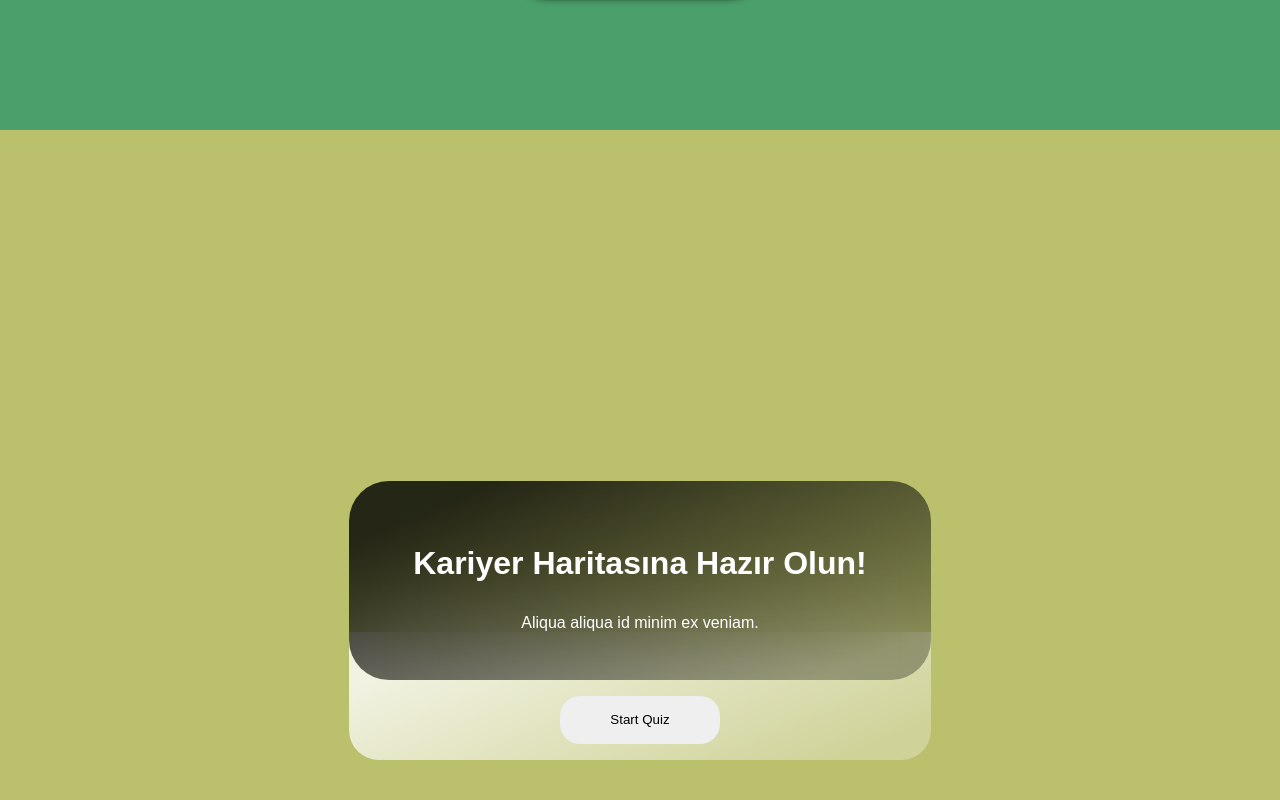
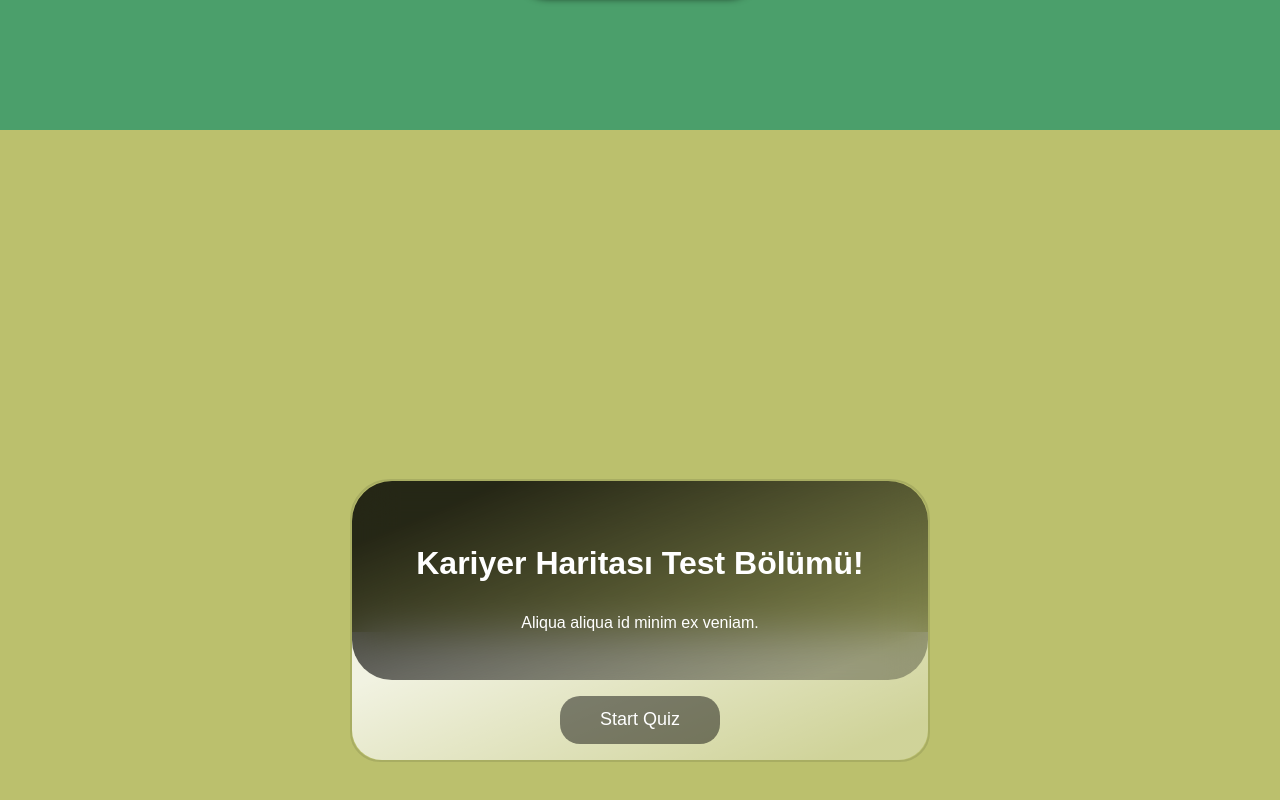
Before and after one commit to serhhan/kariyer-haritam, a React (Create React App) app: page / in a window 1280 px wide. Shown: the part 700-1500 px from the top of the page. Built offline with nearby package versions, Linux system fonts and the light colour scheme.

Commit message:
quiz section style update

```diff
--- a/src/Components/QuestionContainer/QuestionContainer.js
+++ b/src/Components/QuestionContainer/QuestionContainer.js
@@ -1,6 +1,6 @@
 import React from "react";
-import Question from "../Question";
-import Options from "../Options";
+import Question from "../Question/Question";
+import Options from "../Options/Options";
 
 import "./QuestionContainer.scss"
 
@@ -13,8 +13,8 @@ const QuestionContainer = ({
 }) => {
   return (
     <div className="question-container">
-      <Question className="questions" question={question} index = {index}/>
-      <Options className="options" handleIndex = {handleIndex} calculatePoint = {calculatePoint} fields = {fields} index ={index}/>
+      <Question question={question} index = {index}/>
+      <Options handleIndex = {handleIndex} calculatePoint = {calculatePoint} fields = {fields} index ={index}/>
     </div>
   );
 };
--- a/src/Components/QuestionIndex/QuestionIndex.js
+++ b/src/Components/QuestionIndex/QuestionIndex.js
@@ -7,12 +7,12 @@ const QuestionIndex = ({ handleStartGame }) => (
   <div>
     <div className="IndexContainer">
       <div className="firstContainer">
-        <h1>Kariyer Haritasına Hazır Olun!</h1>
+        <h1>Kariyer Haritası Test Bölümü!</h1>
         <p>Aliqua aliqua id minim ex veniam.</p>
       </div>
       <div className="secondContainer">
         <button onClick={handleStartGame}>
-        Start Quiz
+          <span>Start Quiz</span>
         </button>
       </div>
     </div>
--- a/src/Components/QuestionIndex/QuestionIndex.scss
+++ b/src/Components/QuestionIndex/QuestionIndex.scss
@@ -1,6 +1,7 @@
 $bg-color:linear-gradient(157.61deg, rgba(0, 0, 0, 0.8) 14.53%, rgba(0, 0, 0, 0.3) 89.08%);
 $bg-color2: linear-gradient(157.61deg, rgba(255, 255, 255, 0.8) 14.53%, rgba(255, 255, 255, 0.3) 89.08%);
 $font-color: white;
+$btn-color: rgba(0, 0, 0, 0.466);
 
 .IndexContainer{
 
@@ -8,6 +9,8 @@ $font-color: white;
     display:flex;
     flex-direction: column;
     align-items: center;
+    border: 2px solid rgba(0, 0, 0, 0.1 );
+    border-radius: 40px 40px 30px 30px;
 
     .firstContainer{
         display:flex;
@@ -16,7 +19,7 @@ $font-color: white;
         flex-direction: column;
         align-items: center;
         background: $bg-color;
-        backdrop-filter: blur(40px);
+        backdrop-filter: blur(20px);
         color: $font-color;
         border-radius: 40px;
         padding: 4rem 4rem 2rem 4rem;
@@ -48,5 +51,15 @@ $font-color: white;
         margin: 2rem 0 0 0;
         border-radius: 20px;
         border:none;
+        background: $btn-color;
+
+        //hover vs animasyonlar eklenecek
+
+        span{
+            font-family: 'Montserrat', sans-serif;
+            color: $font-color;
+            font-size: 18px;
+            font-weight: 500;
+        }
     }
 }
```
Also changed, not shown: src/Components/Options/Options.js (renamed from src/Components/Options.js), src/Components/Options/Options.scss (added), src/Components/Question/Question.js (renamed from src/Components/Question.js), src/Components/Question/Question.scss (added).
